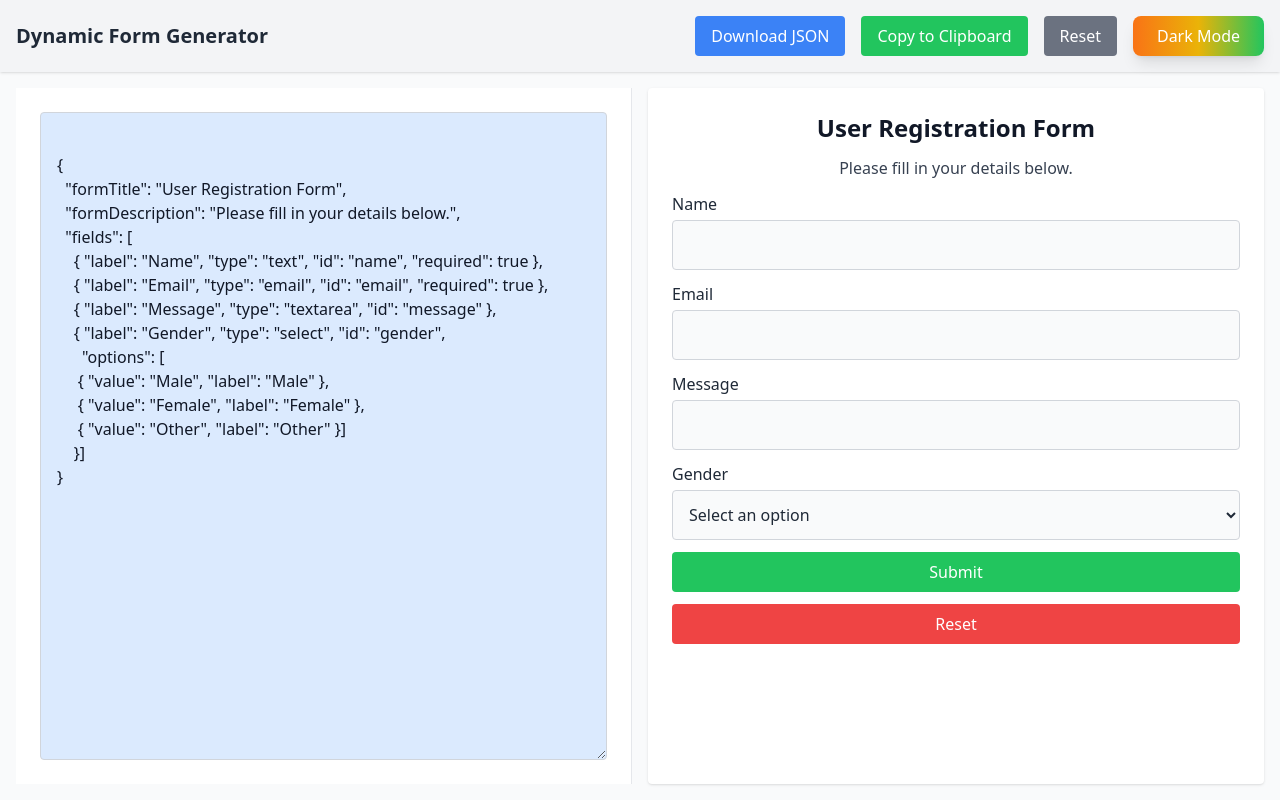
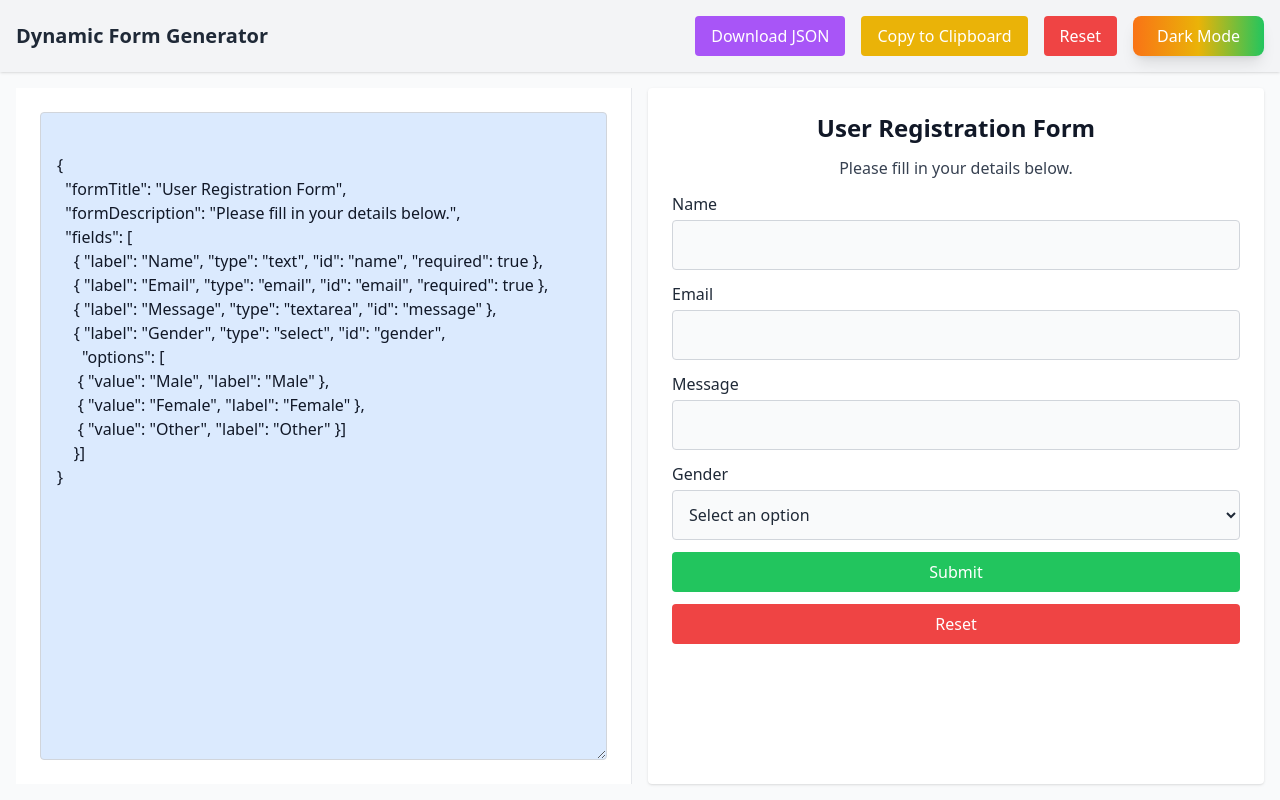
Before and after one commit to Pratyusha123-prog/zigmentfrontend_123, a React (Create React App) app: page / in a window 1280 px wide. Built offline with nearby package versions, Linux system fonts and the light colour scheme.

Commit message:
Update Navbar.js

```diff
--- a/src/components/Navbar.js
+++ b/src/components/Navbar.js
@@ -7,7 +7,7 @@ const Navbar = ({ jsonSchema, setJsonSchema, downloadJSON, copyToClipboard, rese
   return (
     <nav className="bg-gray-100 dark:bg-gray-900 text-gray-800 dark:text-gray-200 shadow p-4 flex flex-col md:flex-row justify-between items-center">
       <div className="text-xl font-bold flex justify-between w-full md:w-auto">
-        Dynamic Form Generator
+        <h1>Dynamic Form Generator</h1>
         <button
           className="md:hidden text-gray-800 dark:text-gray-200 focus:outline-none"
           onClick={() => setIsOpen(!isOpen)}
@@ -35,21 +35,21 @@ const Navbar = ({ jsonSchema, setJsonSchema, downloadJSON, copyToClipboard, rese
       >
         <button
           onClick={downloadJSON}
-          className="bg-blue-500 hover:bg-blue-600 text-white py-2 px-4 rounded w-full md:w-auto"
+          className="bg-purple-500 hover:bg-purple-600 text-white py-2 px-4 rounded w-full md:w-auto"
         >
           Download JSON
         </button>
 
         <button
           onClick={copyToClipboard}
-          className="bg-green-500 hover:bg-green-600 text-white py-2 px-4 rounded w-full md:w-auto"
+          className="bg-yellow-500 hover:bg-yellow-600 text-white py-2 px-4 rounded w-full md:w-auto"
         >
           Copy to Clipboard
         </button>
 
         <button
           onClick={resetSchema}
-          className="bg-gray-500 hover:bg-gray-600 text-white py-2 px-4 rounded w-full md:w-auto"
+          className="bg-red-500 hover:bg-red-600 text-white py-2 px-4 rounded w-full md:w-auto"
         >
           Reset
         </button>
```
